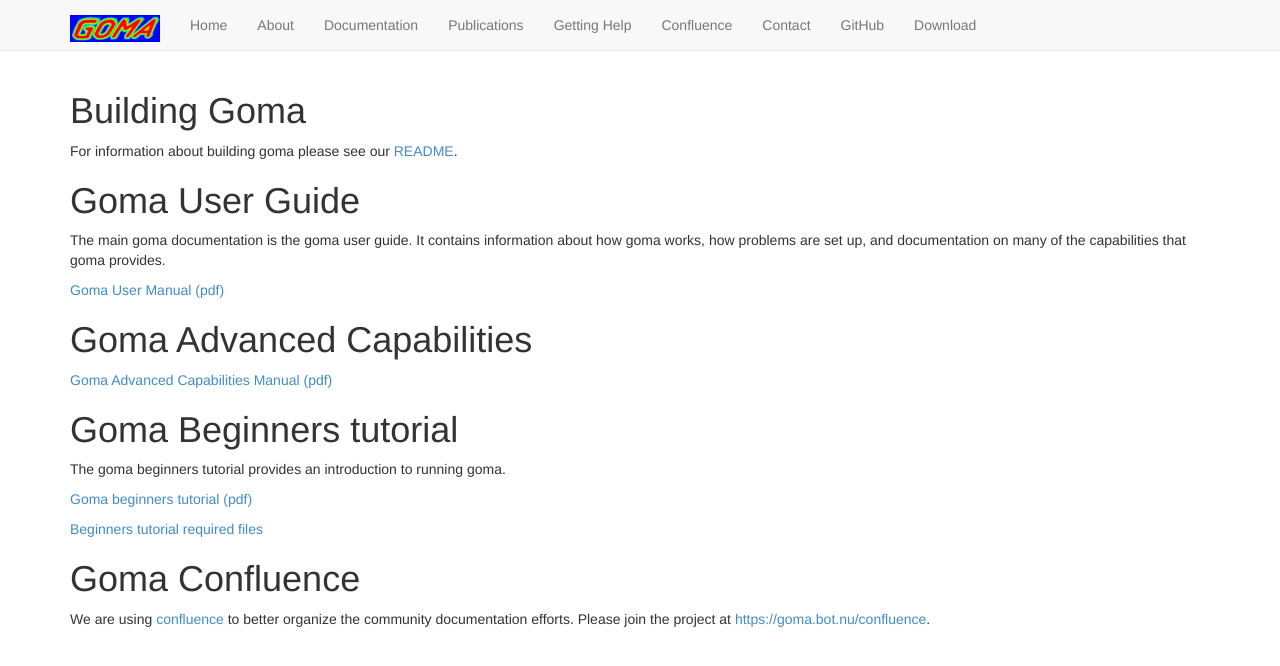
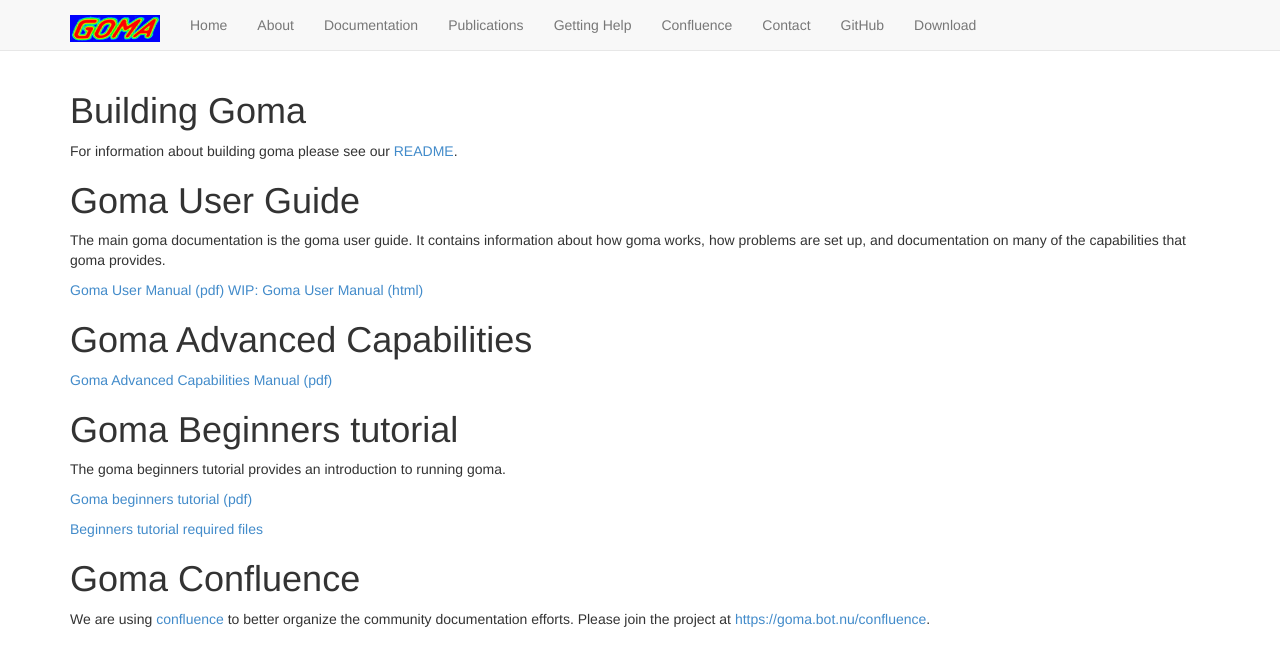
Before and after one commit to goma/goma.github.io, a Jekyll site: the page built from documentation.md, in a window 1280 px wide. Shown: the top 666 px of the page. Built offline with Jekyll 4.4.1, drawn with Linux system fonts in a browser that asks for light colours; nearby versions of some CDN libraries.

Commit message:
add link to wip html manual

```diff
--- a/documentation.md
+++ b/documentation.md
@@ -13,6 +13,7 @@
 goma provides.
 
 [Goma User Manual (pdf)](/files/goma-manual.pdf)
+[WIP: Goma User Manual (html)](/user-manual)
 
 # Goma Advanced Capabilities
 
```
